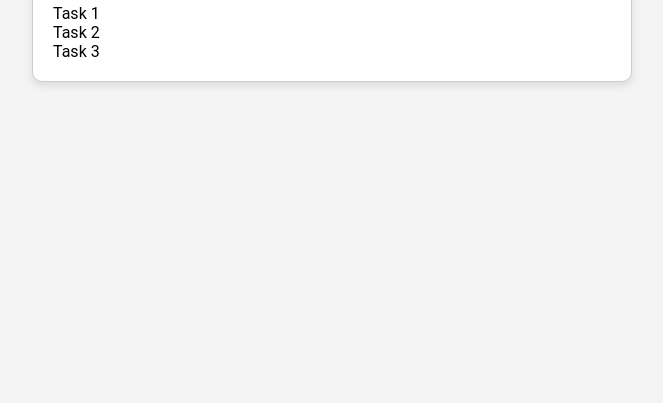
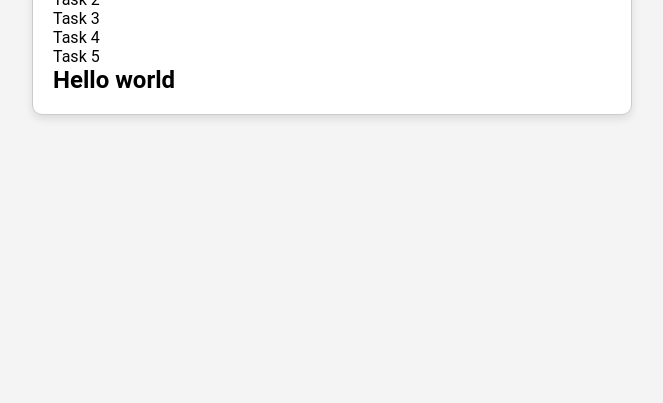
Before and after one commit to ABabulski/Git-tutorial-v2, a plain HTML site: page index.html in a window 1280 px wide. Shown: the part 397-800 px from the top of the page, without its empty margins (308-971 px from the left). Drawn offline with Linux system fonts and the light colour scheme.

Commit message:
New tasks and h2

```diff
--- a/index.html
+++ b/index.html
@@ -13,7 +13,13 @@
         <li>Task 1</li>
         <li>Task 2</li>
         <li>Task 3</li>
+        <li>Task 4</li>
+        <li>Task 5</li>
+
       </ul>
+        <h2>Hello world
+
+        </h2>
     </div>
 
     <script src="script.js"></script>
```
